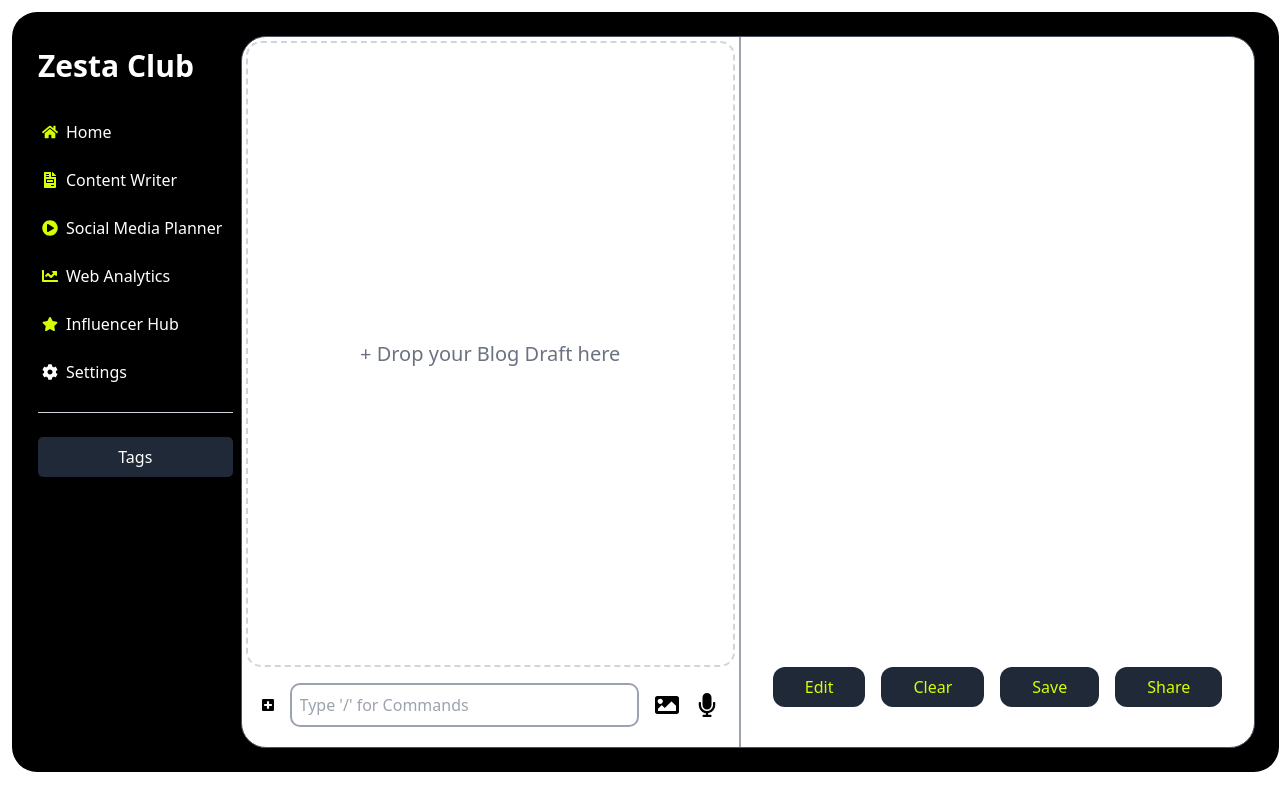
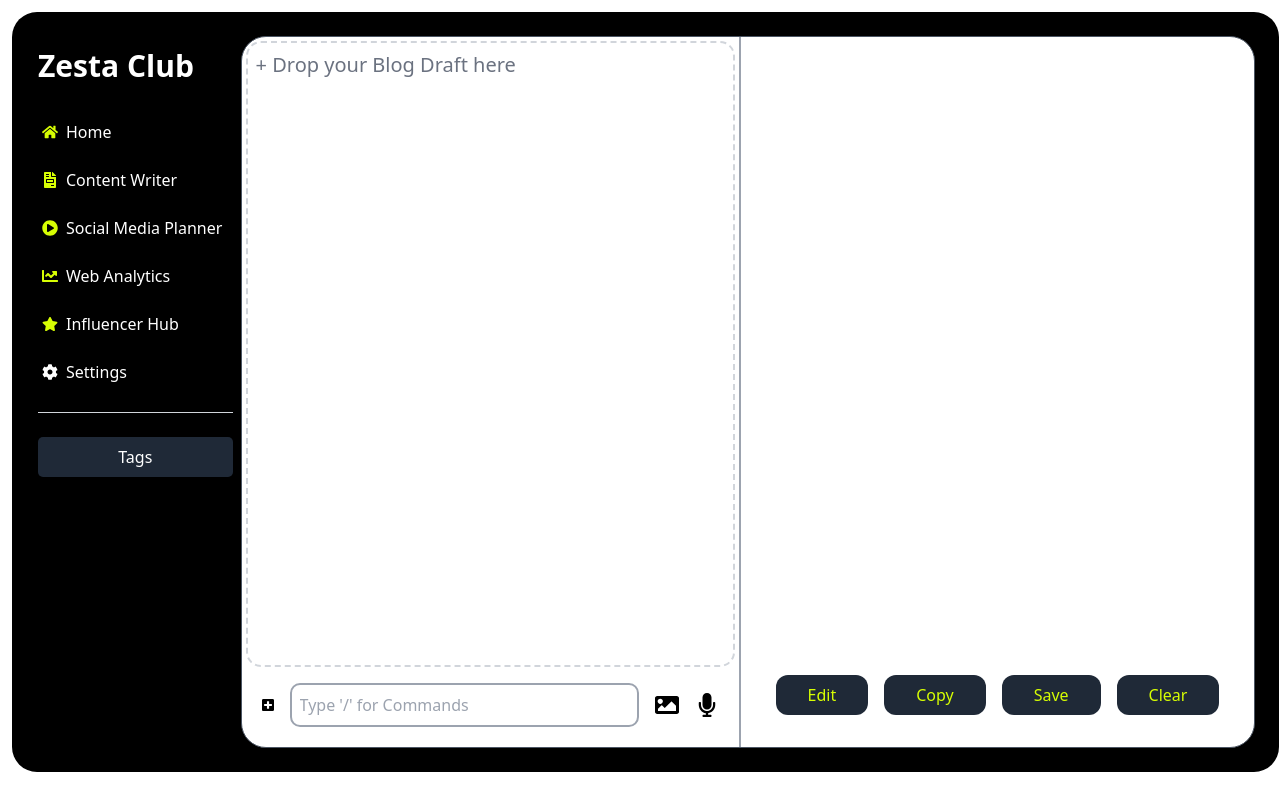
Before and after one commit to talhareh/zesta_frontend, a React (Vite) app: page / in a window 1280 px wide. Built offline with nearby package versions, Linux system fonts and the light colour scheme; no server answers.

Commit message:
utils : copy edit update clear

```diff
--- a/src/App.css
+++ b/src/App.css
@@ -1,4 +1,15 @@
 .icon-color{
     color:#D7FE03;
+  }
 
+  .generated {
+    overflow-y: scroll; /* Enable scrolling */
+
+
+    scrollbar-width: thin;
+    scrollbar-color: #1c07dd #f10303;
   }
+
+  .generated:hover {
+    scrollbar-color: #F5F5F5 #888;
+  }
--- a/src/App.jsx
+++ b/src/App.jsx
@@ -54,7 +54,9 @@ function App() {
       {/* Top menu will come here*/}
       <PostContent
         article={article}
+        setArticle= {setArticle}
         prompt={query}
+        setPrompt = {setQuery}
       />
 
     </div>
--- a/src/PostContent.jsx
+++ b/src/PostContent.jsx
@@ -6,29 +6,63 @@ import 'react-loading-skeleton/dist/skeleton.css'
 
 
 // eslint-disable-next-line react/prop-types
-const PostContent = ({article, prompt}) => {
+const PostContent = ({article, setArticle, prompt, setPrompt}) => {
     const [blog , setBlog]  =useState('')
     const [bpSent, setBpSent] = useState(false)
-
+    const [edith, setEdith] = useState(false)
+    const [placeHolder, setPlaceHolder] =useState('+ Drop your Blog Draft here')
+    const [copied, setCopied] = useState(false)
     const blogChange = (event) =>{
         setBlog(event.target.textContent)
     }
 
+    const articleChange = (event)=>{
+        setArticle(event.target.textContent)
+    }
+
+    const clearResponse = ()=>{
+        setArticle('')
+        setPrompt('')
+    }
+
+    const makeEdit = () =>{
+        setEdith(true)
+    }
+    const divFocused = ()=>{
+        setPlaceHolder('')
+    }
+    const copyContent = ()=>{
+        const textArea = document.createElement("textarea");
+		textArea.value = article;
+		document.body.appendChild(textArea);
+		textArea.select();
+		try {
+            navigator.clipboard.writeText(textArea.value);
+            setCopied(true);
+          } catch (err) {
+            console.error("Failed to copy text:", err);
+          }
+		document.body.removeChild(textArea);
+		setCopied(true);
+		setTimeout(() => setCopied(false), 1000);
+
+    }
+
   return (
     <div className="flex-grow w-4/5 p-1 flex flex-col ">
-        <div className="flex-grow border bg-white text-black border-gray-600 flex justify-center rounded-[25px]">
+        <div className="flex-grow border bg-white text-black border-gray-600 flex rounded-[25px]">
 
-            <div className="flex-1 m-1 flex flex-col justify-center items-center">
+            <div className="flex-1 m-1 flex flex-col">
                 <div className="drop w-full p-2 h-64 overflow-y-scroll flex-grow border-[2px] border-gray-300
-                                rounded-[15px] border-dashed flex justify-center items-center white-space"
+                                rounded-[15px] border-dashed flex white-space"
                      contentEditable="true"
-
                      onInput={blogChange}
+                     onFocus={divFocused}
 
                 >
                     <div className="text-gray-500 text-xl">
                         <h1 >
-                            + Drop your Blog Draft here
+                            {placeHolder}
                         </h1>
                     </div>
                 </div>
@@ -53,42 +87,56 @@ const PostContent = ({article, prompt}) => {
                 ):
                 (
 
-                    <div className="generated w-full flex-grow text-center h-64  m-1 overflow-y-scroll
+                    <div className="generated w-full flex-grow h-64  m-1 overflow-y-scroll
                                     white-space p-4">
                         <div className="prompt ">
                             {prompt}
                         </div>
-                        <div className="blog my-3 text-gray-600">
-                            <p>
+                        <div className="blog my-3 text-gray-600"
+                             contentEditable = {edith?"true":"false"}
+                             onInput={articleChange}
+                        >
+
                                 {article}
-                            </p>
+
                         </div>
                     </div>
                 )}
 
-                <div className="my-3 w-full mx-auto rounded-[15px]">
+                <div className="my-1 w-full mx-auto rounded-[15px]">
                     <div className="buttonContainer flex p-4 justify-center space-x-4 ">
-						<button className="px-8 py-2 bg-gray-800 text-icon-color rounded-[12px]">
+						<button className="px-8 py-2 bg-gray-800 text-icon-color rounded-[12px]"
+                                onClick={makeEdit}
+                        >
                             Edit
                         </button>
-                        <button className="px-8 py-2 bg-gray-800 text-icon-color rounded-[12px]">
-                            Clear
+                        {copied && (
+									// Render copied message if copied is true
+									<div className="absolute top-12 right-12 bg-green-500 text-white px-2 py-1 rounded">
+										Copied!
+									</div>
+						)}
+                        <button className="px-8 py-2 bg-gray-800 text-icon-color rounded-[12px]"
+                                onClick= {copyContent}
+                        >
+                            Copy
                         </button>
+
                         <button className="px-8 py-2 bg-gray-800 text-icon-color rounded-[12px]">
                             Save
                         </button>
-                        <button className="px-8 py-2 bg-gray-800 text-icon-color rounded-[12px]">
-                            Share
+
+                        <button className="px-8 py-2 bg-gray-800 text-icon-color rounded-[12px]"
+                                onClick= {clearResponse}
+                        >
+                            Clear
                         </button>
 
                     </div>
 				</div>
             </div>
 
-
-
         </div>
-
 
     </div>
   )
--- a/src/components/input.jsx
+++ b/src/components/input.jsx
@@ -35,7 +35,7 @@ const Input = ({blog, setBpSent}) => {
 									prompt : input,
 									blog: blog
 								});
-				setTimeout(() => {setBpSent(false)},3000)
+				setBpSent(false)
 
 			} catch (error) {
             console.error('Error sending topic:', error);
```
